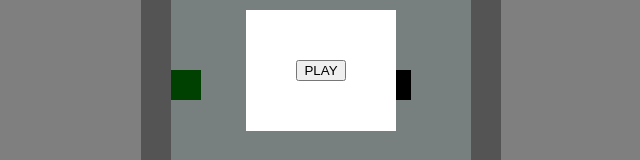
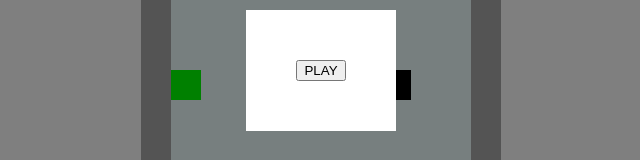
Before and after one commit to G3F4/warsawjs-workshop-47-reactive-snake, a React (Create React App) app: page / in a window 1280 px wide. Shown: the part 330-490 px from the top of the page, without its empty margins (319-959 px from the left). Built offline with nearby package versions, Linux system fonts and the light colour scheme.

Commit message:
Małe usprawnienia dzięki kolejnych hookom

```diff
--- a/src/App.js
+++ b/src/App.js
@@ -1,4 +1,4 @@
-import React, { useState } from 'react';
+import React, { useCallback, useState } from 'react';
 import GameContext from './game/GameContext';
 import Game from './game/Game';
 
@@ -9,17 +9,17 @@ function App() {
   const [speed, setSpeed] = useState(500);
   const [paused, setPaused] = useState(true);
 
-  function increaseSpeed() {
-    setSpeed(speed * SpeedMultiplier);
-  }
+  const increaseSpeed = useCallback(() => {
+    setSpeed(s => s * SpeedMultiplier);
+  }, []);
 
-  function pauseGame() {
+  const pauseGame = useCallback(() => {
     setPaused(true);
-  }
+  }, []);
 
-  function unpauseGame() {
+  const unpauseGame = useCallback(() => {
     setPaused(false);
-  }
+  }, []);
 
   return (
     <GameContext.Provider value={{ speed, gridSize: GridSize, paused, increaseSpeed, pauseGame, unpauseGame }}>
--- a/src/game/GameGrid.jsx
+++ b/src/game/GameGrid.jsx
@@ -1,10 +1,10 @@
-import React from 'react';
+import React, { useMemo } from 'react';
 import './GameGrid.css';
 
 export default function GameGrid({ gridSize, fruit, snake }) {
-  const indexes = Array
+  const indexes = useMemo(() => Array
     .from({ length: gridSize })
-    .map((_, index) => index);
+    .map((_, index) => index), [gridSize]);
 
   function getCellClass(x, y) {
     if (snake.some(snakePart => snakePart.x === x && snakePart.y === y)) {
--- a/src/game/useGame.js
+++ b/src/game/useGame.js
@@ -1,4 +1,4 @@
-import { useContext, useState } from 'react';
+import { useContext, useLayoutEffect, useState } from 'react';
 import useGameDirection from './useGameDirection';
 import useGameLoop from './useGameLoop';
 import GameContext from './GameContext';
@@ -55,5 +55,10 @@ export default function useGame() {
 
   useGameLoop({ speed, onTick: handleGameTick });
 
+  useLayoutEffect(() => {
+    const fruitEl = document.querySelector('.fruitCell');
+    fruitEl.style = 'transition: transform 0.5s;transform: rotate3d(1, 1, 1, 360deg);';
+  }, [fruit]);
+
   return { fruit, snake };
 }
```
Also changed, not shown: 1 other file (tests, documents, lock files or other folders).
